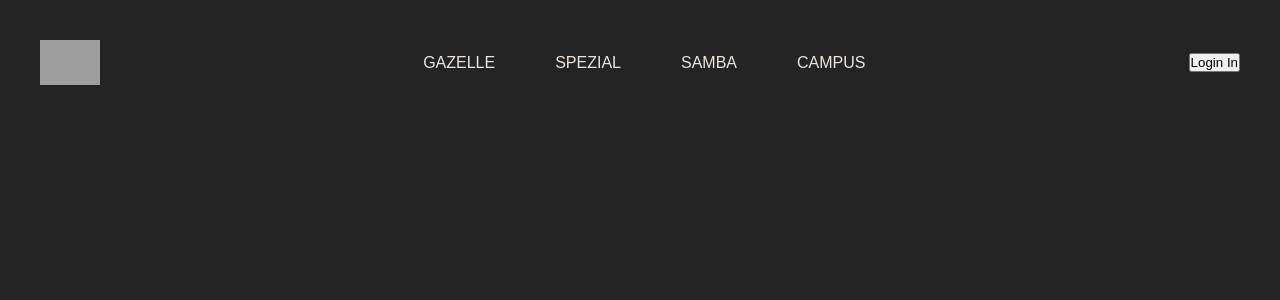
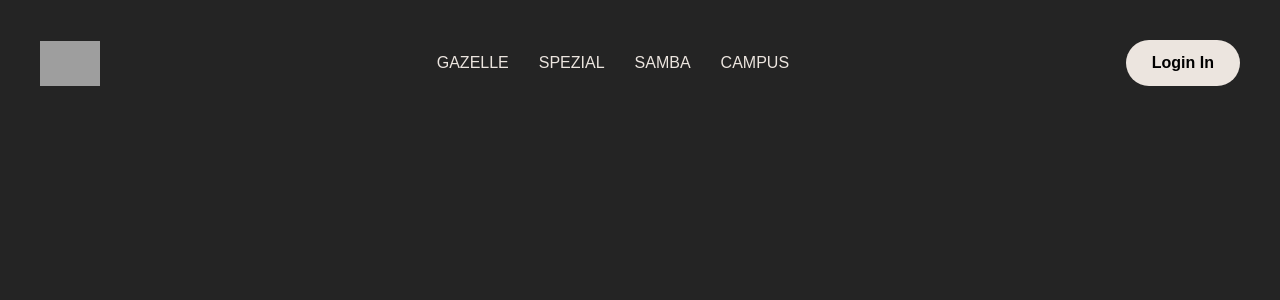
Before and after one commit to marcelovsk1/react-interface, a React (Create React App) app in the folder react-interface/: page / in a window 1280 px wide. Shown: the top 300 px of the page. Built offline with nearby package versions, Linux system fonts and the light colour scheme; grey boxes are pictures that could not be loaded.

Commit message:
working on

```diff
--- a/react-interface/src/App.js
+++ b/react-interface/src/App.js
@@ -11,7 +11,7 @@ function App() {
           <a href="#samba">SAMBA</a>
           <a href="#campus">CAMPUS</a>
         </nav>
-        <button>Login In</button>
+        <button className="login-btn">Login In</button>
       </header>
     </main>
   );
--- a/react-interface/src/App.scss
+++ b/react-interface/src/App.scss
@@ -31,7 +31,7 @@ main {
     display: flex;
     align-items: center;
     justify-content: center;
-    gap: 60px;
+    gap: 30px;
 
     a {
       font-weight: 500;
@@ -46,6 +46,15 @@ main {
       }
     }
   }
+    .login-btn {
+      border-radius: 24px;
+      border: none;
+      padding: 14px 26px;
+      color: black;
+      background-color: rgb(236, 229, 223);
+      font-weight: 700;
+      font-size: 16px;
+  }
 }
 
 
```
Also changed, not shown: 1 other file (tests, documents, lock files or other folders).
